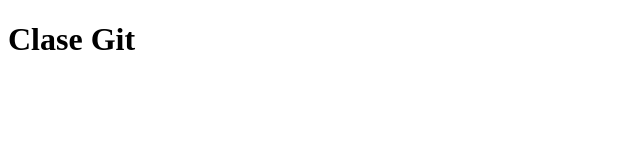
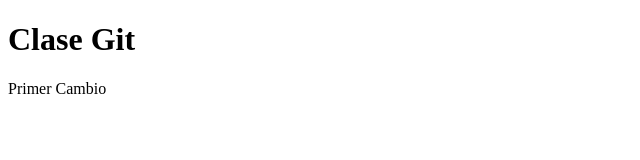
Before and after one commit to MarisaS1978/ClaseGit, a plain HTML site: page index.html in a window 1280 px wide. Shown: the whole page, without its empty margins (0-640 px from the left). Drawn offline with Linux system fonts and the light colour scheme.

Commit message:
segunda copia

```diff
--- a/index.html
+++ b/index.html
@@ -9,6 +9,9 @@
 <body>
     <header>
         <h1>Clase Git</h1>
+        <p>Primer Cambio</p>
+
     </header>
+
 </body>
 </html>
```
